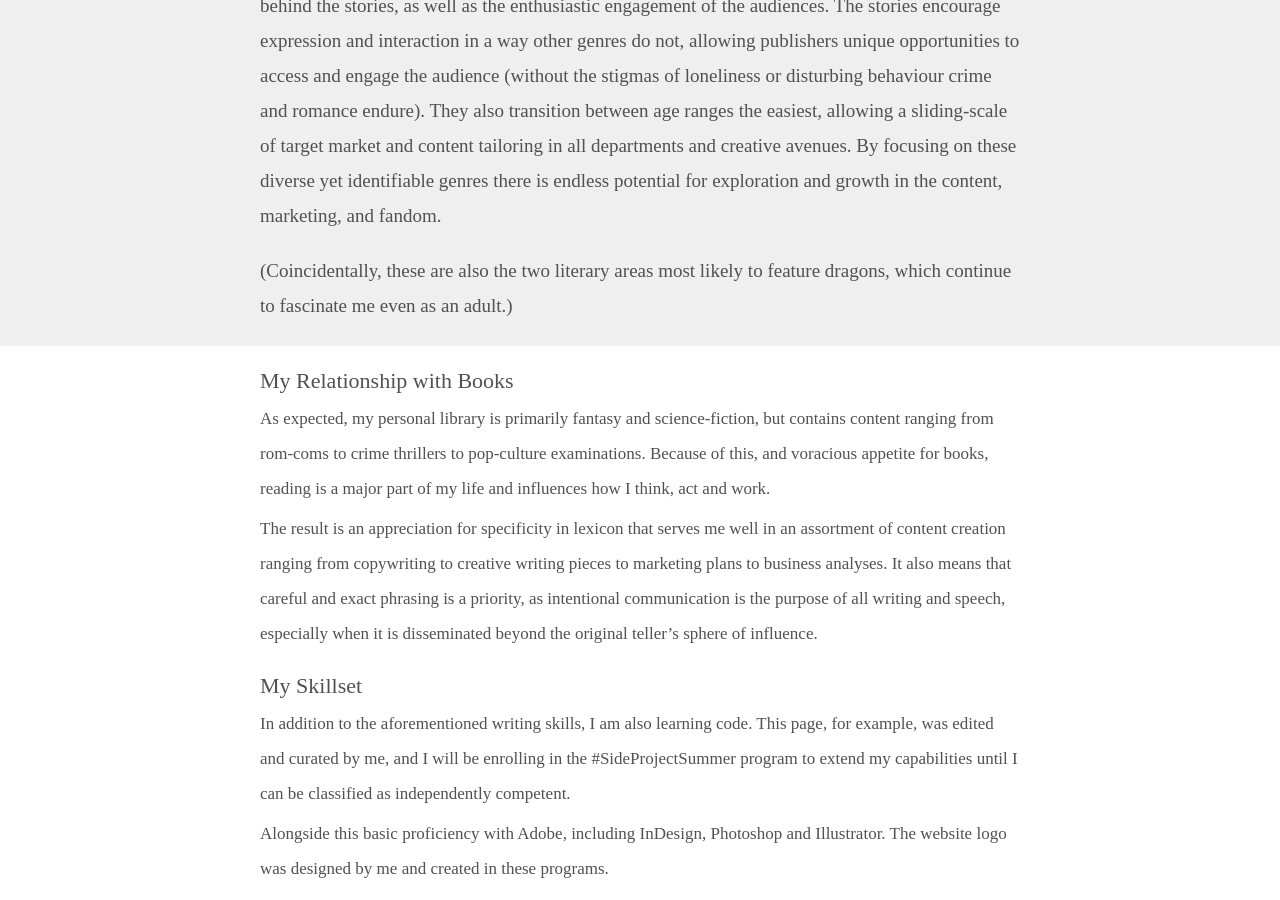
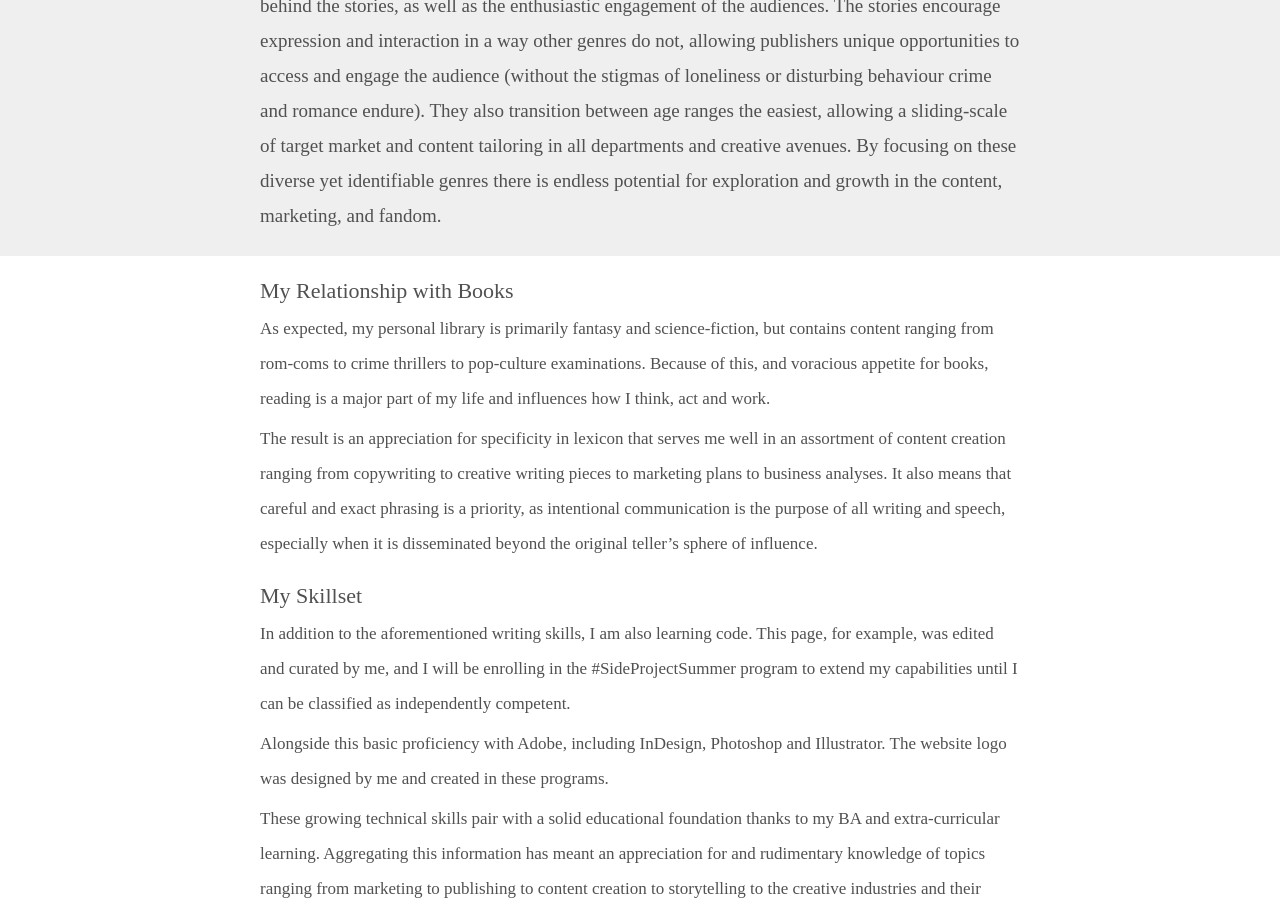
Before and after one commit to DragonLibrary/BookBlog, a Jekyll site: the page aboutme/index.html, which Jekyll copies as it is, in a window 1280 px wide and 900 px high, scrolled down 804 px. Built offline with Jekyll 4.4.1, drawn with Linux system fonts in a browser that asks for light colours.

Commit message:
Update index.html

```diff
--- a/aboutme/index.html
+++ b/aboutme/index.html
@@ -49,7 +49,6 @@
 
 	<p>I’m a publishing student with a passion for fantasy and science-fiction nearing the end of my degree, entering these sectors of trade publishing due to a love of the content and a dedication to coherent, engaging storytelling.</p>
 	<p>Sci-fi/fantasy content is among the most interesting in terms of both the range of and creativity behind the stories, as well as the enthusiastic engagement of the audiences. The stories encourage expression and interaction in a way other genres do not, allowing publishers unique opportunities to access and engage the audience (without the stigmas of loneliness or disturbing behaviour crime and romance endure). They also transition between age ranges the easiest, allowing a sliding-scale of target market and content tailoring in all departments and creative avenues. By focusing on these diverse yet identifiable genres there is endless potential for exploration and growth in the content, marketing, and fandom.</p>
-	<p>(Coincidentally, these are also the two literary areas most likely to feature dragons, which continue to fascinate me even as an adult.)</p>
 
 	</div>
 
```
